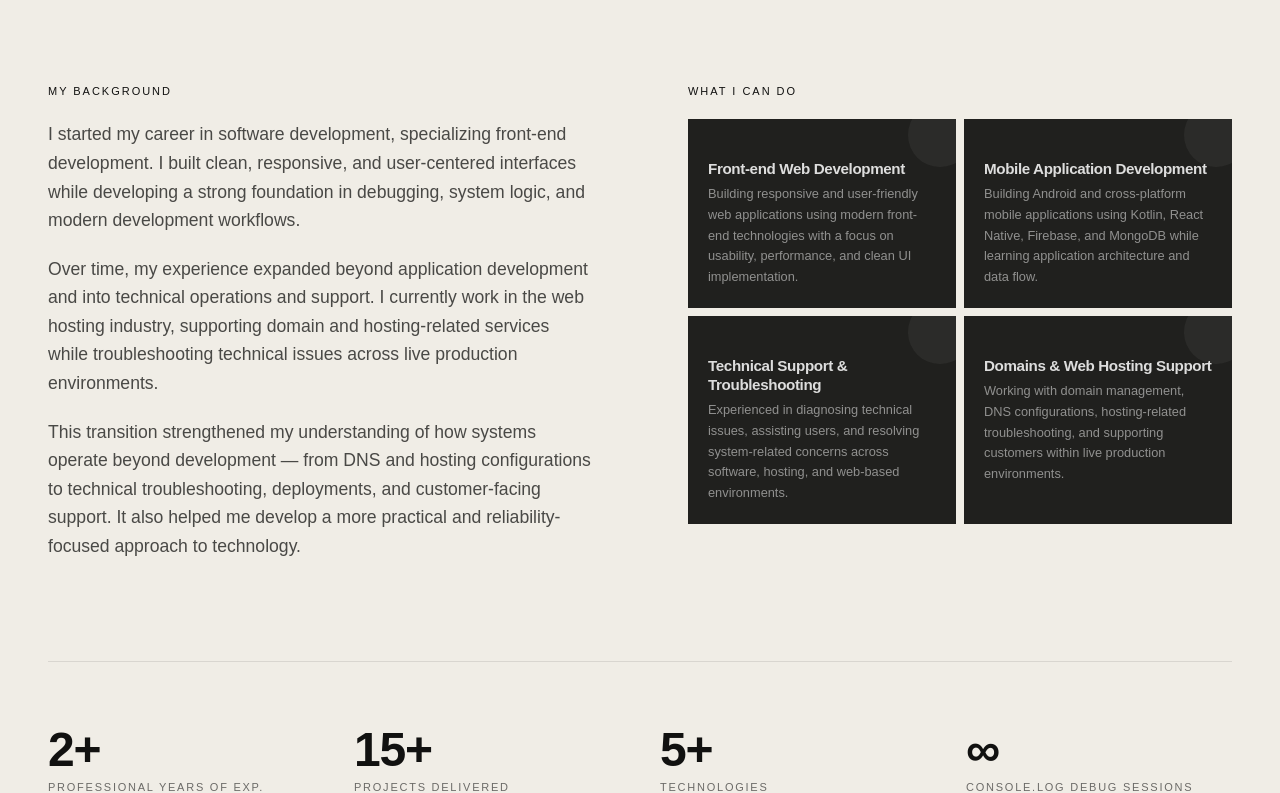
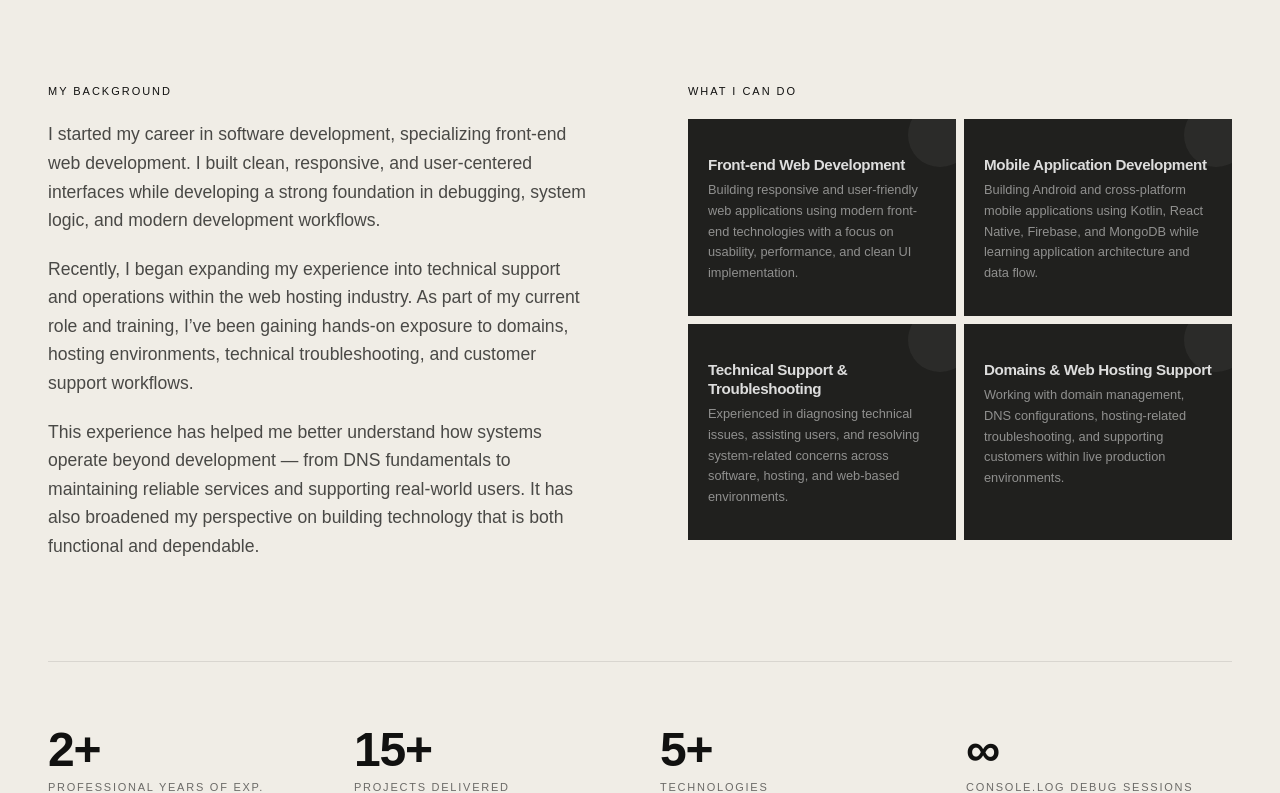
Before and after one commit to janinevallente/janinevallente-portfolio, a Next.js app: page / in a window 1280 px wide. Shown: the part 1191-1984 px from the top of the page. Built offline with nearby package versions, Linux system fonts and the light colour scheme.

Commit message:
enh: refined About section content and improved wording in Contact section

```diff
--- a/src/components/sections/About.tsx
+++ b/src/components/sections/About.tsx
@@ -39,12 +39,12 @@ export default function About() {
               </p>
 
               <p className="mb-5"> I started my career in software development,
-                specializing front-end development. I built clean, responsive, and
+                specializing front-end web development. I built clean, responsive, and
                 user-centered interfaces while developing a strong foundation in debugging,
                 system logic, and modern development workflows.
               </p>
 
-              <p className="mb-5">
+              {/* <p className="mb-5">
                 Over time, my experience expanded beyond application development and
                 into technical operations and support. I currently work in the web
                 hosting industry, supporting domain and hosting-related services while
@@ -57,6 +57,19 @@ export default function About() {
                 troubleshooting, deployments, and customer-facing support. It also
                 helped me develop a more practical and reliability-focused approach
                 to technology.
+              </p> */}
+              <p className="mb-5">
+                Recently, I began expanding my experience into technical support and
+                operations within the web hosting industry. As part of my current role and
+                training, I’ve been gaining hands-on exposure to domains, hosting
+                environments, technical troubleshooting, and customer support workflows.
+              </p>
+
+              <p className="mb-5">
+                This experience has helped me better understand how systems operate beyond
+                development — from DNS fundamentals to maintaining reliable services and
+                supporting real-world users. It has also broadened my perspective on building
+                technology that is both functional and dependable.
               </p>
             </div>
           </FadeUp>
@@ -74,7 +87,7 @@ export default function About() {
                   {portfolio.skills.whatICanDo.map(({ area, detail }) => (
                     <div
                       key={area}
-                      className="group relative flex flex-col justify-between gap-6 p-5 bg-hero hover:bg-hero/80 transition-all duration-300 overflow-hidden"
+                      className="group relative flex flex-col justify-between gap-6 px-5 pt-4 pb-8 bg-hero hover:bg-hero/80 transition-all duration-300 overflow-hidden"
                     >
                       {/* Decorative circle */}
                       <div className="absolute -top-4 -right-4 w-16 h-16 rounded-full bg-white/5 group-hover:scale-150 transition-transform duration-500" />
--- a/src/components/sections/Contact.tsx
+++ b/src/components/sections/Contact.tsx
@@ -102,7 +102,7 @@ export default function Contact() {
         <FadeUp delay={0.18}>
           <p className="font-body font-light text-white/60 leading-relaxed text-[clamp(1rem,1.7vw,1.3rem)]">
             Whether you're building a new product, maintaining production systems,
-            need support either with domains, infrastructure, and web development, or just want to say
+            need support either with domains, and application development, or just want to say
             hello — my inbox is always open.
           </p>
         </FadeUp>
```
